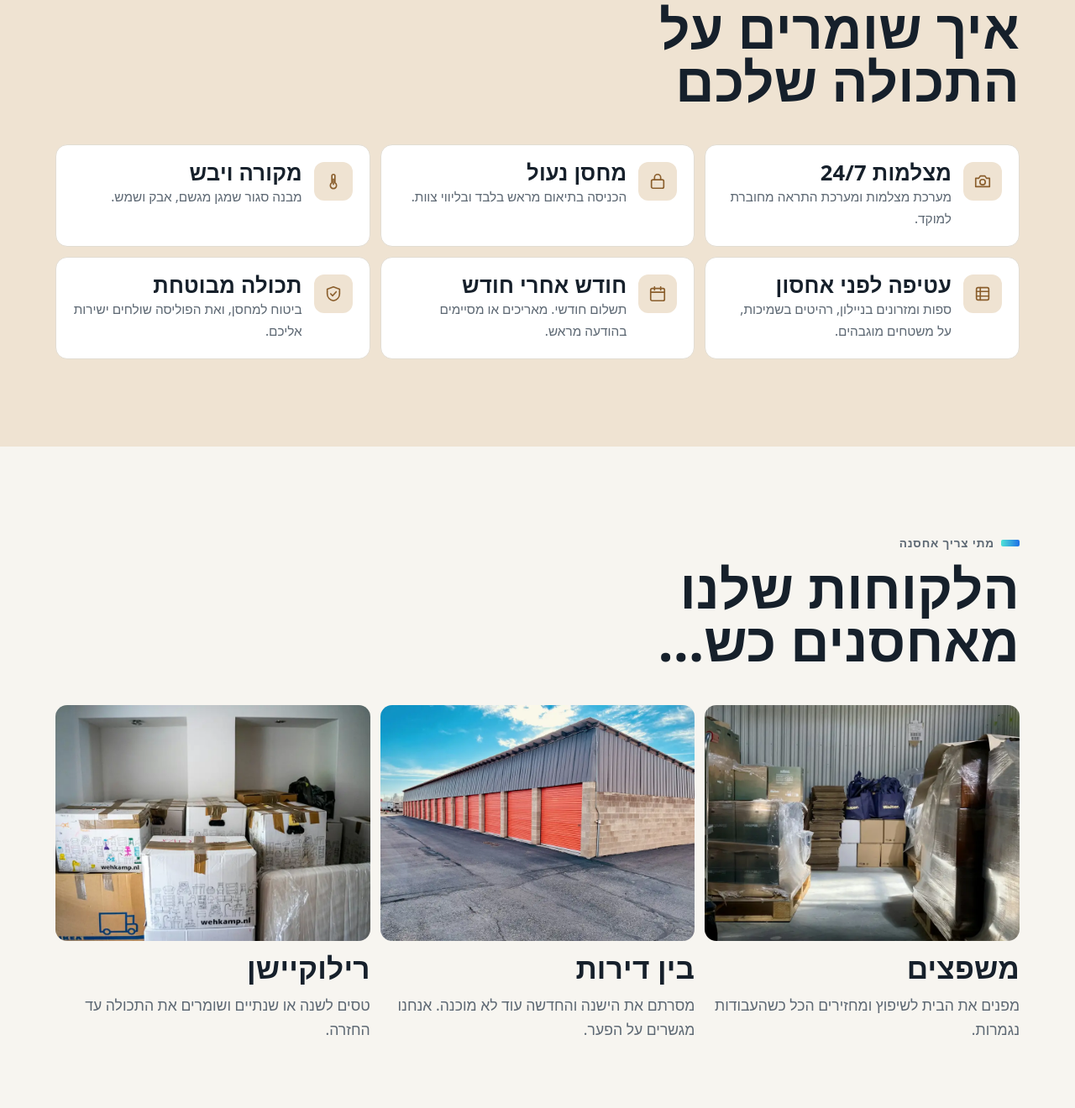
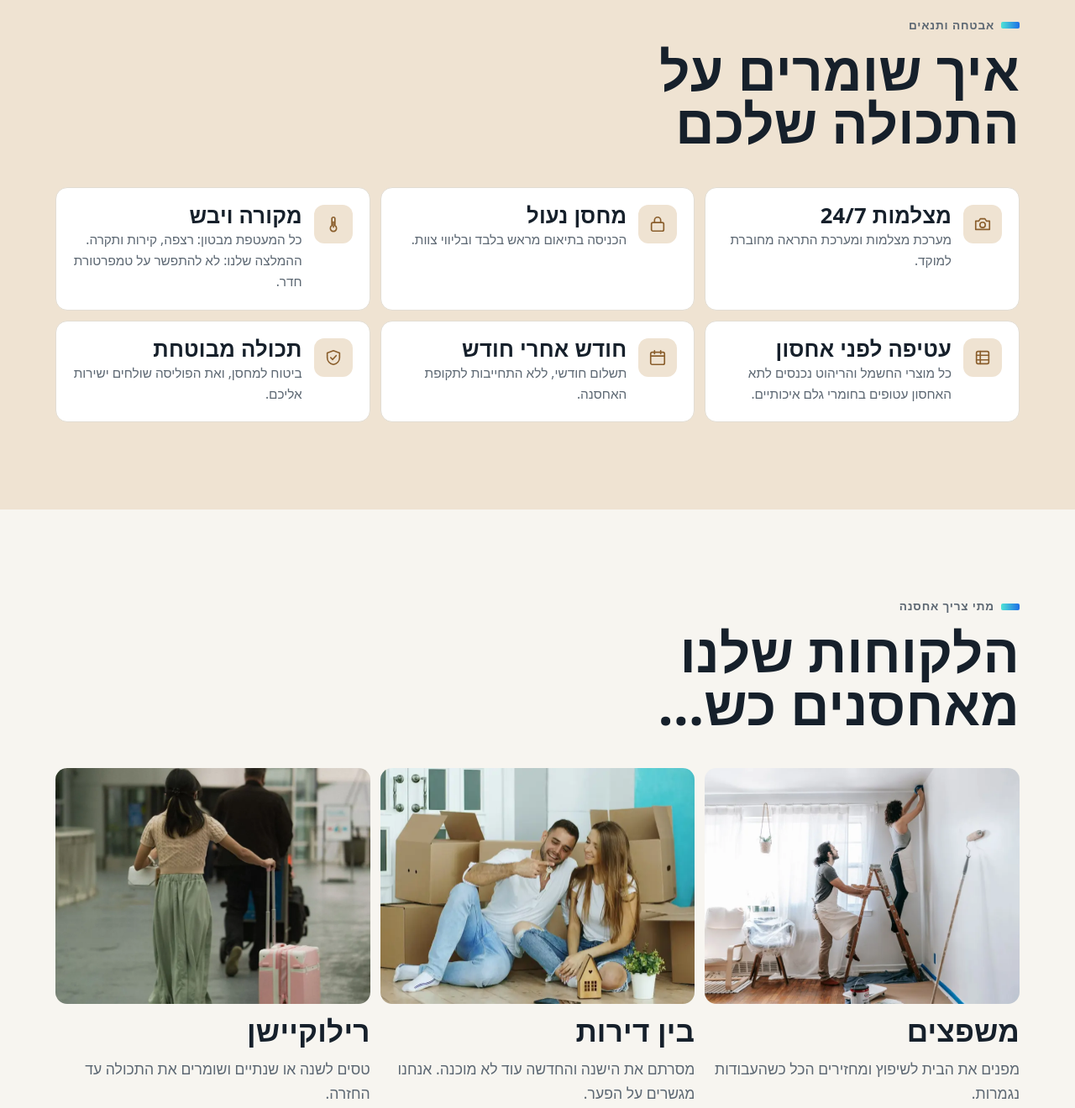
Before and after one commit to liorlevc/adirmoving, a plain HTML site: page storage/index.html in a window 1280 px wide. Shown: the part 2641-3961 px from the top of the page at 84% size. Drawn offline with Linux system fonts and the light colour scheme; a web font is replaced by a local one.

Commit message:
Storage page: Adir's wording for security cards, matching photos for renovation/moving/relocation, M-to-L note
Co-Authored-By: Claude Opus 5.5 <noreply@anthropic.com>
Claude-Session: https://claude.ai/code/session_017rf9qng8zUzAajKLjvmKze

```diff
--- a/storage/index.html
+++ b/storage/index.html
@@ -40,7 +40,7 @@
 <link rel="preconnect" href="https://fonts.googleapis.com">
 <link rel="preconnect" href="https://fonts.gstatic.com" crossorigin>
 <link rel="stylesheet" href="https://fonts.googleapis.com/css2?family=Karantina:wght@400;700&family=IBM+Plex+Sans+Hebrew:wght@400;500;600;700&family=Heebo:wght@900&display=swap">
-<!-- Photos: Unsplash (Unsplash License — free for commercial use, no attribution required). -->
+<!-- Photos: Unsplash (Unsplash License) and Pexels (Pexels License: renovation.webp, relocation.webp) — free for commercial use, no attribution required. -->
 <style>
 /* Layout: Adir brand blue→cyan from the logo, over kraft-and-box moving language — stencil display type, yellow packing-tape bands, single-column mobile flow that widens to 2–3 columns. */
 :root{
@@ -734,7 +734,7 @@ footer ul{list-style:none;padding:0;margin:0;display:grid;gap:6px}
       <div class="sec-head"><span class="eyebrow">גדלי יחידות</span><h2>כמה מקום אתם צריכים?</h2><p class="lead">הנפח במטר מעוקב (מ״ק) הוא הגודל שקובע. לא בטוחים? שלחו לנו את גודל הדירה ונתאים.</p></div>
       <div class="units">
         <div class="unit"><span class="unit-tag">S</span><span class="unit-vol ltr">8–15 m³</span><div class="bar"><i style="width:35%"></i></div><p>עד 40 קרטונים ומעט רהיטים. מתאים לחדר אחד או לסטודיו.</p><a class="btn btn-ghost" data-wa="היי, אשמח למחיר לאחסנה ביחידה S (8–15 מ״ק)" href="#" target="_blank" rel="noopener">מחיר ל-S</a></div>
-        <div class="unit pop"><span class="unit-tag">M</span><span class="unit-vol ltr">15–20 m³</span><div class="bar"><i style="width:55%"></i></div><p>תכולה של דירת 2–3 חדרים כולל מקרר, מכונת כביסה וספה.</p><a class="btn btn-tape" data-wa="היי, אשמח למחיר לאחסנה ביחידה M (15–20 מ״ק)" href="#" target="_blank" rel="noopener">מחיר ל-M</a></div>
+        <div class="unit pop"><span class="unit-tag">M</span><span class="unit-vol ltr">15–20 m³</span><div class="bar"><i style="width:55%"></i></div><p>תכולה של דירת 2–3 חדרים כולל מקרר, מכונת כביסה וספה. עם הרבה ציוד, אותה תכולה יכולה להתאים גם ליחידת L.</p><a class="btn btn-tape" data-wa="היי, אשמח למחיר לאחסנה ביחידה M (15–20 מ״ק)" href="#" target="_blank" rel="noopener">מחיר ל-M</a></div>
         <div class="unit"><span class="unit-tag">L</span><span class="unit-vol ltr">20–30 m³</span><div class="bar"><i style="width:78%"></i></div><p>דירת 4 חדרים מלאה, כולל חדרי שינה ופינת אוכל.</p><a class="btn btn-ghost" data-wa="היי, אשמח למחיר לאחסנה ביחידה L (20–30 מ״ק)" href="#" target="_blank" rel="noopener">מחיר ל-L</a></div>
         <div class="unit"><span class="unit-tag">XL</span><span class="unit-vol ltr">30+ m³</span><div class="bar"><i style="width:100%"></i></div><p>דירות 5 חדרים ומעלה, בתים פרטיים ותכולת משרד.</p><a class="btn btn-ghost" data-wa="היי, אשמח למחיר לאחסנה ביחידה XL (30+ מ״ק)" href="#" target="_blank" rel="noopener">מחיר ל-XL</a></div>
       </div>
@@ -747,9 +747,9 @@ footer ul{list-style:none;padding:0;margin:0;display:grid;gap:6px}
       <div class="feat-grid">
         <div class="feat"><div class="feat-ic"><svg class="ico"><use href="#i-cam"/></svg></div><div><h3>מצלמות 24/7</h3><p>מערכת מצלמות ומערכת התראה מחוברת למוקד.</p></div></div>
         <div class="feat"><div class="feat-ic"><svg class="ico"><use href="#i-lock"/></svg></div><div><h3>מחסן נעול</h3><p>הכניסה בתיאום מראש בלבד ובליווי צוות.</p></div></div>
-        <div class="feat"><div class="feat-ic"><svg class="ico"><use href="#i-temp"/></svg></div><div><h3>מקורה ויבש</h3><p>מבנה סגור שמגן מגשם, אבק ושמש.</p></div></div>
-        <div class="feat"><div class="feat-ic"><svg class="ico"><use href="#i-wrap"/></svg></div><div><h3>עטיפה לפני אחסון</h3><p>ספות ומזרונים בניילון, רהיטים בשמיכות, על משטחים מוגבהים.</p></div></div>
-        <div class="feat"><div class="feat-ic"><svg class="ico"><use href="#i-cal"/></svg></div><div><h3>חודש אחרי חודש</h3><p>תשלום חודשי. מאריכים או מסיימים בהודעה מראש.</p></div></div>
+        <div class="feat"><div class="feat-ic"><svg class="ico"><use href="#i-temp"/></svg></div><div><h3>מקורה ויבש</h3><p>כל המעטפת מבטון: רצפה, קירות ותקרה. ההמלצה שלנו: לא להתפשר על טמפרטורת חדר.</p></div></div>
+        <div class="feat"><div class="feat-ic"><svg class="ico"><use href="#i-wrap"/></svg></div><div><h3>עטיפה לפני אחסון</h3><p>כל מוצרי החשמל והריהוט נכנסים לתא האחסון עטופים בחומרי גלם איכותיים.</p></div></div>
+        <div class="feat"><div class="feat-ic"><svg class="ico"><use href="#i-cal"/></svg></div><div><h3>חודש אחרי חודש</h3><p>תשלום חודשי, ללא התחייבות לתקופת האחסנה.</p></div></div>
         <div class="feat"><div class="feat-ic"><svg class="ico"><use href="#i-shield"/></svg></div><div><h3>תכולה מבוטחת</h3><p>ביטוח למחסן, ואת הפוליסה שולחים ישירות אליכם.</p></div></div>
       </div>
     </div>
@@ -759,9 +759,9 @@ footer ul{list-style:none;padding:0;margin:0;display:grid;gap:6px}
     <div class="wrap">
       <div class="sec-head"><span class="eyebrow">מתי צריך אחסנה</span><h2>הלקוחות שלנו מאחסנים כש…</h2></div>
       <div class="mini-grid">
-        <div class="stack"><div class="mini"><img src="img/warehouse.webp" alt="רהיטים עטופים במחסן" loading="lazy"></div><h3>משפצים</h3><p class="lead">מפנים את הבית לשיפוץ ומחזירים הכל כשהעבודות נגמרות.</p></div>
-        <div class="stack"><div class="mini"><img src="img/facility.webp" alt="מתחם מחסנים" loading="lazy"></div><h3>בין דירות</h3><p class="lead">מסרתם את הישנה והחדשה עוד לא מוכנה. אנחנו מגשרים על הפער.</p></div>
-        <div class="stack"><div class="mini"><img src="img/boxes.webp" alt="קרטונים ארוזים לאחסנה" loading="lazy"></div><h3>רילוקיישן</h3><p class="lead">טסים לשנה או שנתיים ושומרים את התכולה עד החזרה.</p></div>
+        <div class="stack"><div class="mini"><img src="img/renovation.webp" alt="זוג צובע קירות בשיפוץ הבית" loading="lazy"></div><h3>משפצים</h3><p class="lead">מפנים את הבית לשיפוץ ומחזירים הכל כשהעבודות נגמרות.</p></div>
+        <div class="stack"><div class="mini"><img src="img/couple.webp" alt="זוג בין קרטונים בזמן מעבר דירה" loading="lazy"></div><h3>בין דירות</h3><p class="lead">מסרתם את הישנה והחדשה עוד לא מוכנה. אנחנו מגשרים על הפער.</p></div>
+        <div class="stack"><div class="mini"><img src="img/relocation.webp" alt="נוסעים עם מזוודות בשדה התעופה" loading="lazy"></div><h3>רילוקיישן</h3><p class="lead">טסים לשנה או שנתיים ושומרים את התכולה עד החזרה.</p></div>
       </div>
     </div>
   </div>
```
Also changed, not shown: index.html (+8 -8 lines), img/relocation.webp (added), img/renovation.webp (added).
